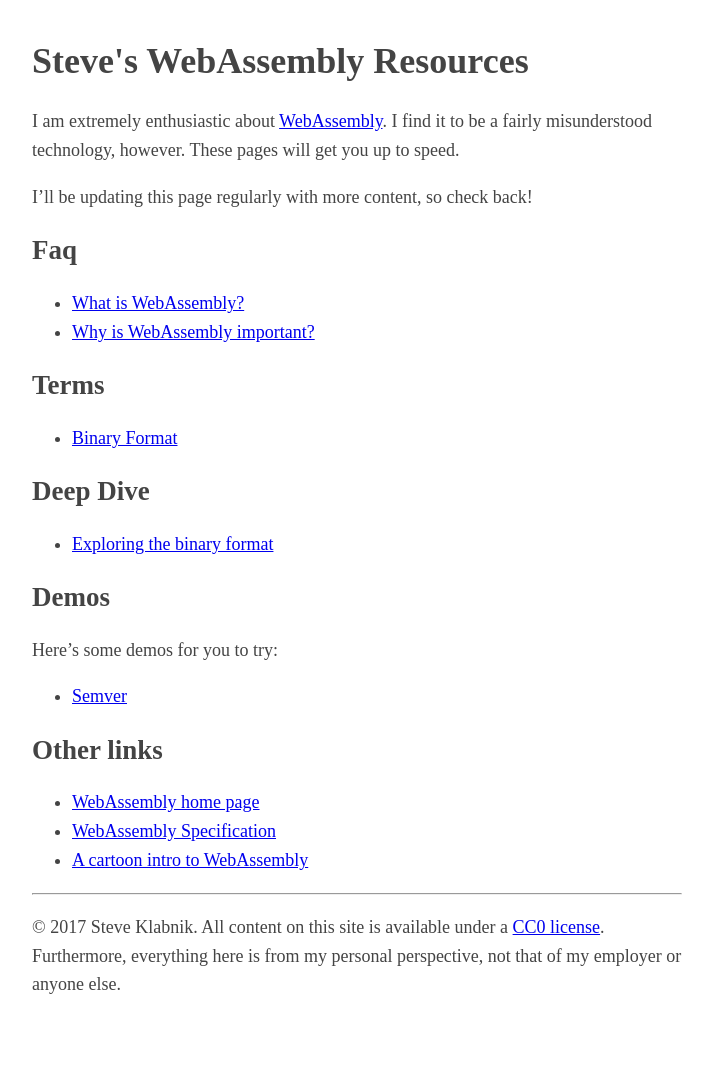
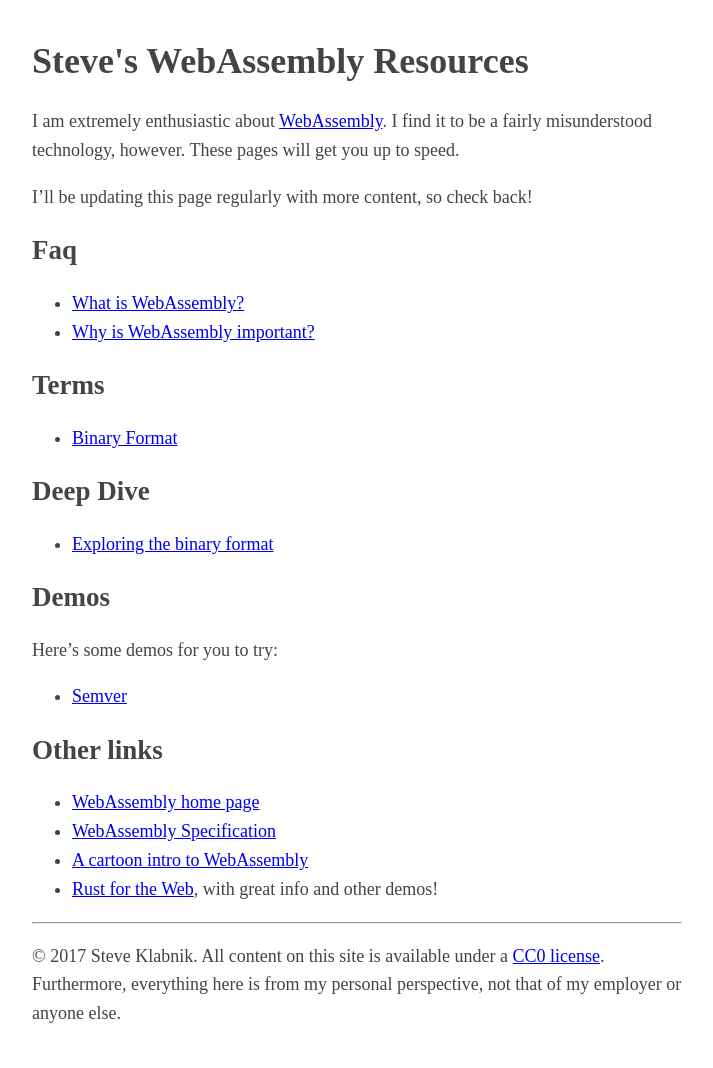
Before and after one commit to steveklabnik/workers-steveklabnik.com, a Jekyll site: the page built from wasm/index.md, in a window 1280 px wide. Shown: the whole page, without its empty margins (283-996 px from the left). Built offline with Jekyll 4.4.1, drawn with Linux system fonts in a browser that asks for light colours; before the commit the page ends 1039 px from its top, so only the background shows below that.

Commit message:
add in links to hellorust.com

```diff
--- a/wasm/index.md
+++ b/wasm/index.md
@@ -34,3 +34,4 @@
 * [WebAssembly home page][WebAssembly]
 * [WebAssembly Specification](https://webassembly.github.io/spec/)
 * [A cartoon intro to WebAssembly](https://hacks.mozilla.org/2017/02/a-cartoon-intro-to-webassembly/)
+* [Rust for the Web](https://www.hellorust.com/), with great info and other demos!
```
